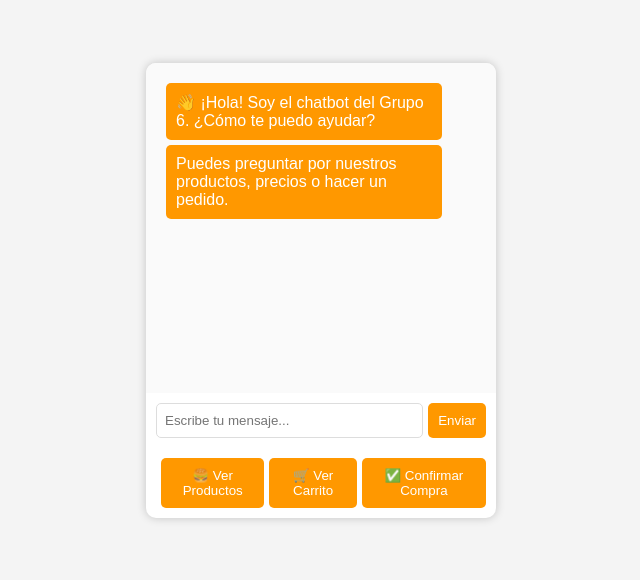
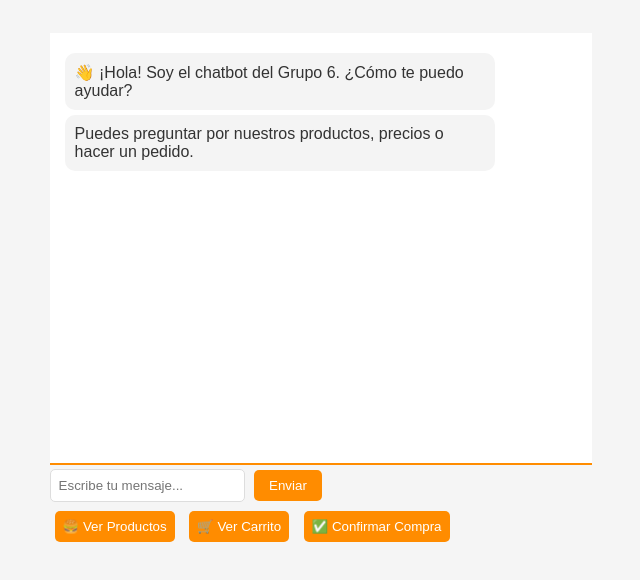
Before and after one commit to Oscar0116/chatbot-burgers-wraps, a plain HTML site: page index.html in a window 1280 px wide. Shown: the part 118-698 px from the top of the page, without its empty margins (319-959 px from the left). Drawn offline with Linux system fonts and the light colour scheme.

Commit message:
Update style.css

```diff
--- a/style.css
+++ b/style.css
@@ -1,75 +1,111 @@
+/* Estilos generales */
 body {
-    font-family: Arial, sans-serif;
-    background-color: #f4f4f4;
+    font-family: 'Arial', sans-serif;
+    background-color: #f5f5f5;
     display: flex;
     justify-content: center;
     align-items: center;
     height: 100vh;
 }
 
-#chat-container {
+/* Contenedor del chatbot */
+.chat-container {
     width: 350px;
-    background: white;
+    background: #fff;
     border-radius: 10px;
-    box-shadow: 0px 0px 10px rgba(0, 0, 0, 0.2);
+    box-shadow: 0px 4px 10px rgba(0, 0, 0, 0.2);
     overflow: hidden;
 }
 
+/* Caja de mensajes */
 #chat-box {
-    height: 300px;
+    height: 400px;
     overflow-y: auto;
     padding: 15px;
-    background: #fafafa;
+    border-bottom: 2px solid #ff8c00;
+    background-color: #fff;
 }
 
+/* Estilos de los mensajes */
 .message {
     padding: 10px;
-    margin: 5px;
-    border-radius: 5px;
+    border-radius: 10px;
+    margin: 5px 0;
     max-width: 80%;
+    word-wrap: break-word;
 }
 
-.bot-message {
-    background-color: #ff9800;
+/* Mensaje del usuario */
+.user-message {
+    background: #ff8c00;
     color: white;
-    align-self: flex-start;
+    text-align: right;
+    align-self: flex-end;
+    margin-left: auto;
 }
 
-.user-message {
-    background-color: #4caf50;
-    color: white;
-    align-self: flex-end;
+/* Mensaje del bot */
+.bot-message {
+    background: #f4f4f4;
+    color: #333;
+    text-align: left;
+    align-self: flex-start;
+    margin-right: auto;
 }
 
-#input-container {
+/* Contenedor de entrada */
+.input-container {
     display: flex;
     padding: 10px;
-    background: white;
+    background: #fff;
+    border-top: 2px solid #ff8c00;
 }
 
-input {
+/* Caja de entrada */
+#user-input {
     flex: 1;
     padding: 8px;
     border: 1px solid #ddd;
     border-radius: 5px;
+    outline: none;
+}
+
+/* Botón de enviar */
+#send-btn {
+    background: #ff8c00;
+    color: white;
+    border: none;
+    padding: 8px 15px;
+    margin-left: 5px;
+    border-radius: 5px;
+    cursor: pointer;
+}
+
+#send-btn:hover {
+    background: #e07b00;
+}
+
+/* Botones de acciones */
+.action-buttons {
+    display: flex;
+    flex-wrap: wrap;
+    justify-content: space-between;
+    padding: 10px;
+    background: #fff;
 }
 
 button {
-    background: #ff9800;
+    flex: 1;
+    background: #ff8c00;
     color: white;
     border: none;
-    padding: 10px;
+    padding: 8px;
+    border-radius: 5px;
     cursor: pointer;
-    margin-left: 5px;
-    border-radius: 5px;
-}
-
-#buttons-container {
-    display: flex;
-    justify-content: space-between;
-    padding: 10px;
+    margin: 5px;
+    text-align: center;
 }
 
 button:hover {
-    background: #e68900;
+    background: #e07b00;
 }
```
